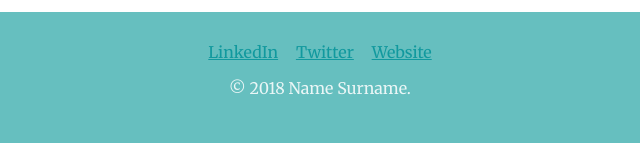
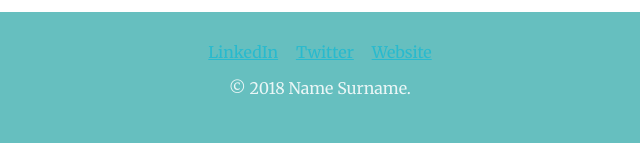
Before and after one commit to hasnains11/myCV, a plain HTML site: page index.html in a window 1280 px wide. Shown: the part 2165-2308 px from the top of the page, 320-960 px from the left. Drawn offline with Linux system fonts and the light colour scheme.

Commit message:
Update styles.css

```diff
--- a/css/styles.css
+++ b/css/styles.css
@@ -141,7 +141,7 @@ hr{
 
 }
 .footer-link{
-    color:#11999E;
+    color:#28bace;
     margin: 8px 7px;
 }
 .copyright-tag{
```
